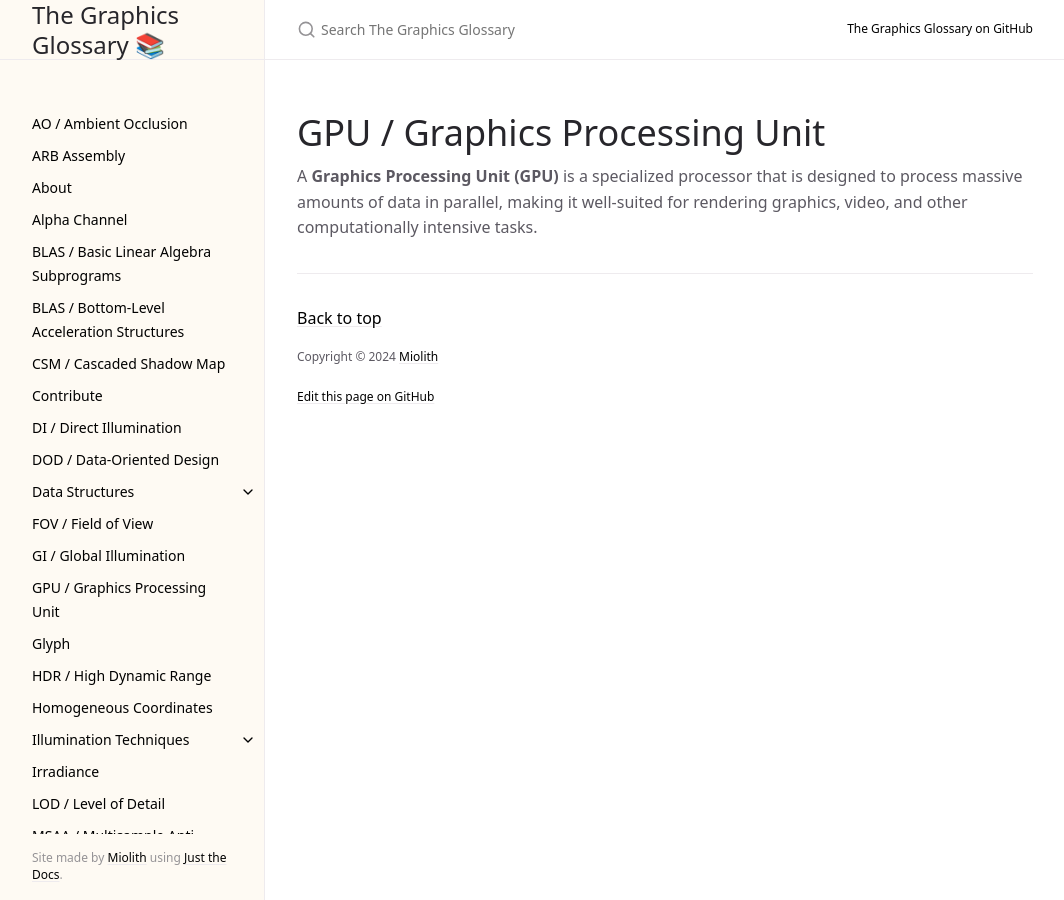
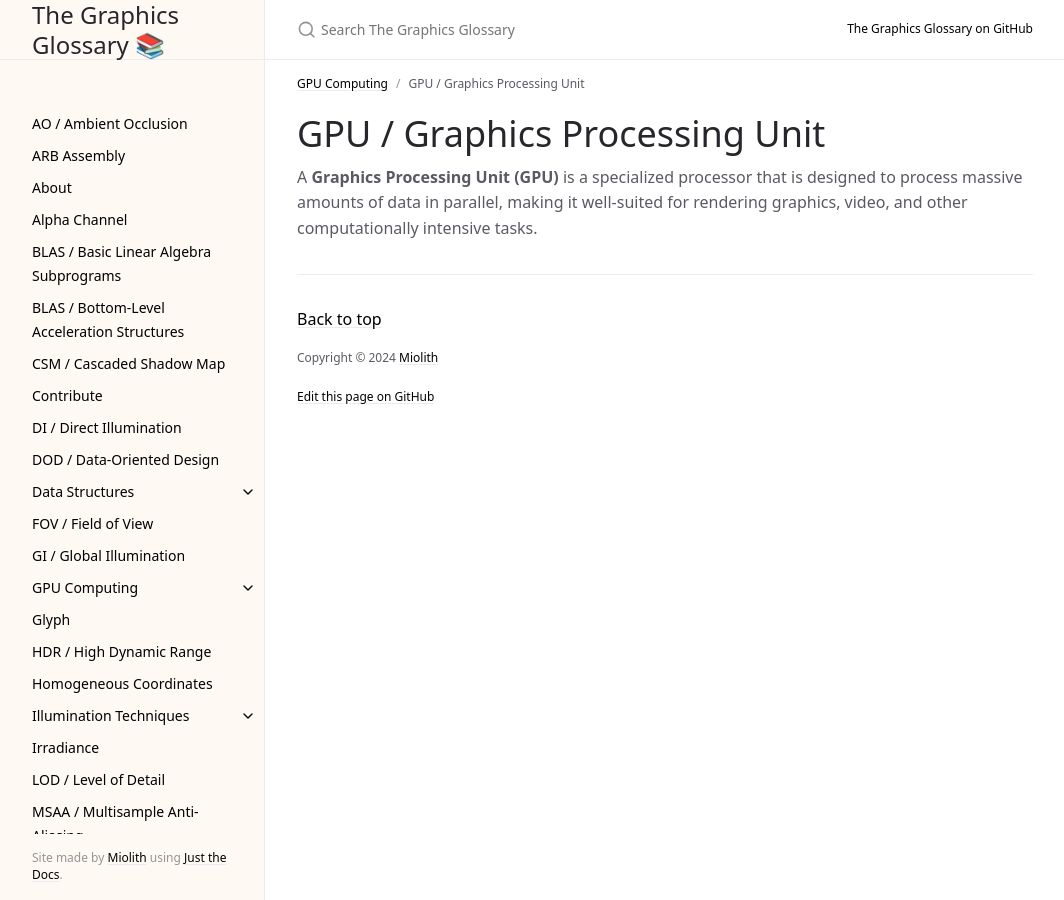
Before and after one commit to GraphicsGlossary/graphicsglossary.github.io, a Jekyll site: the page built from docs/gpu-computing/gpu.md, in a window 1280 px wide. Shown: the whole page, without its empty margins (107-1171 px from the left). Built offline with Jekyll 4.4.1, drawn with Linux system fonts in a browser that asks for light colours; cached includes are drawn as plain includes.

```diff
--- a/docs/gpu-computing/gpu.md
+++ b/docs/gpu-computing/gpu.md
@@ -2,6 +2,7 @@
 layout: default
 title: GPU / Graphics Processing Unit
 permalink: /gpu/
+parent: GPU Computing
 ---
 
 # GPU / Graphics Processing Unit
--- /dev/null
+++ b/docs/gpu-computing/index.md
@@ -0,0 +1,5 @@
+---
+layout: default
+title: GPU Computing
+has_children: true
+---
--- a/docs/gpu-computing/rdna.md
+++ b/docs/gpu-computing/rdna.md
@@ -2,6 +2,7 @@
 layout: default
 title: RDNA / Radeon DNA
 permalink: /rdna/
+parent: GPU Computing
 ---
 
 # RDNA / Radeon DNA
--- a/docs/gpu-computing/sm.md
+++ b/docs/gpu-computing/sm.md
@@ -2,6 +2,7 @@
 layout: default
 title: SM / Streaming Multiprocessor
 permalink: /streaming-multiprocessor/
+parent: GPU Computing
 ---
 
 # SM / Streaming Multiprocessor
```
Also changed, not shown: docs/gpu-computing/warp.md (added, +10 -0 lines).
